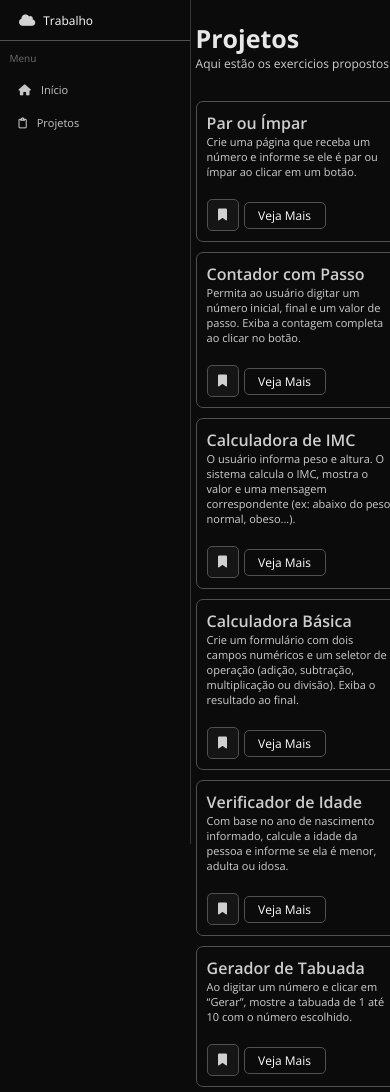
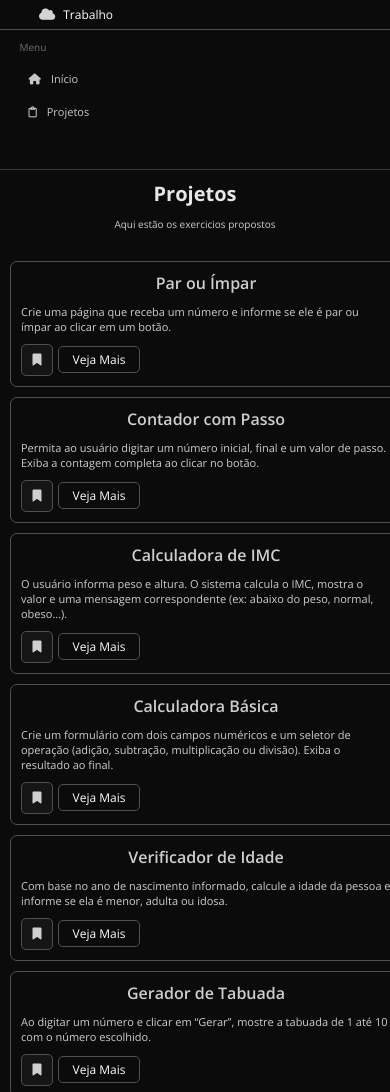
Before and after one commit to arthurbiehl/20_atividades_js, a plain HTML site: page projetos.html in a window 390 px wide. Shown: the top 1092 px of the page. Drawn offline with nearby package versions, Linux system fonts and the light colour scheme.

Commit message:
responsivo feito

```diff
--- a/css/style.css
+++ b/css/style.css
@@ -57,7 +57,7 @@ header {
 .cabeca_item h1 {
     font-size: 12px;
     font-weight: 400;
-    color: white    ;
+    color: white;
 }
 
 .cabeca_item i {
@@ -110,7 +110,7 @@ header {
     width: 95%;
     height: 28px;
     font-size: 11px;
-    padding-left:9px;
+    padding-left: 9px;
     display: flex;
     justify-content: start;
     align-items: center;
@@ -251,7 +251,7 @@ main {
 }
 
 .icon {
-    width: 30px ;
+    width: 30px;
     height: 30px;
     border: 1px solid #505050;
     background-color: rgba(43, 43, 43, 0.318);
@@ -302,3 +302,106 @@ button:hover {
     background-color: white;
     color: black;
 }
+
+@media(max-width: 500px) {
+
+
+    body {
+        flex-direction: column;
+        align-items: stretch;
+    }
+
+    header {
+        position: static;
+        width: 100%;
+        height: 20vh;
+        border-right: none;
+        border-bottom: 1px solid rgba(80, 80, 80, 0.623);
+    }
+
+    main {
+        margin-left: 0;
+        width: 100%;
+    }
+
+    .container {
+        padding: 10px;
+    }
+
+    .container img {
+        width: 100%;
+        height: 100%;
+        object-fit: cover;
+    }
+
+    .text {
+        width: 100%;
+        height: 100%;
+        display: flex;
+        justify-content: center;
+        align-items: center;
+        flex-direction: column;
+        gap: 10px;
+    }
+
+    .text h1 {
+        font-size: 20px;
+    }
+
+    .text p {
+        font-size: 10px;
+    }
+
+    .projetos {
+        width: 100%;
+        height: 100%;
+        display: flex;
+        justify-content: center;
+        align-items: center;
+        flex-direction: column;
+        gap: 10px;
+    }
+
+
+    #cards {
+        width: 100%;
+        height: 100%;
+        display: flex;
+        justify-content: center;
+        align-items: center;
+        flex-direction: column;
+        gap: 10px;
+    }
+
+    .card {
+        width: 100%;
+        height: 100%;
+        display: flex;
+        justify-content: center;
+        align-items: center;
+        flex-direction: column;
+        gap: 10px;
+    }
+
+    .text_card {
+        width: 100%;
+        height: 100%;
+        display: flex;
+        justify-content: center;
+        align-items: center;
+        flex-direction: column;
+        gap: 10px;
+    }
+
+
+    .text_card h2 {
+        font-size: 16px;
+        font-weight: 600;
+    }
+
+    .text_card p {
+        font-size: 11px;
+    }
+
+
+}
```
